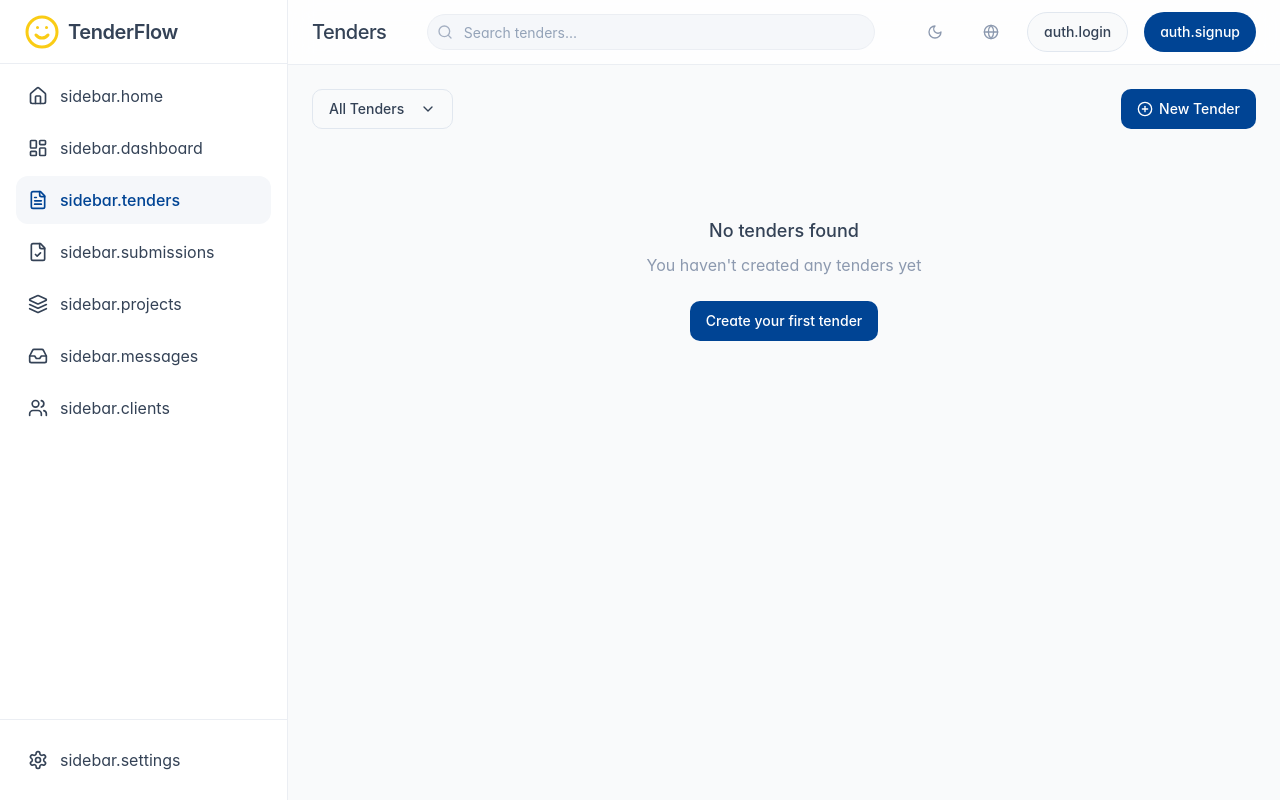
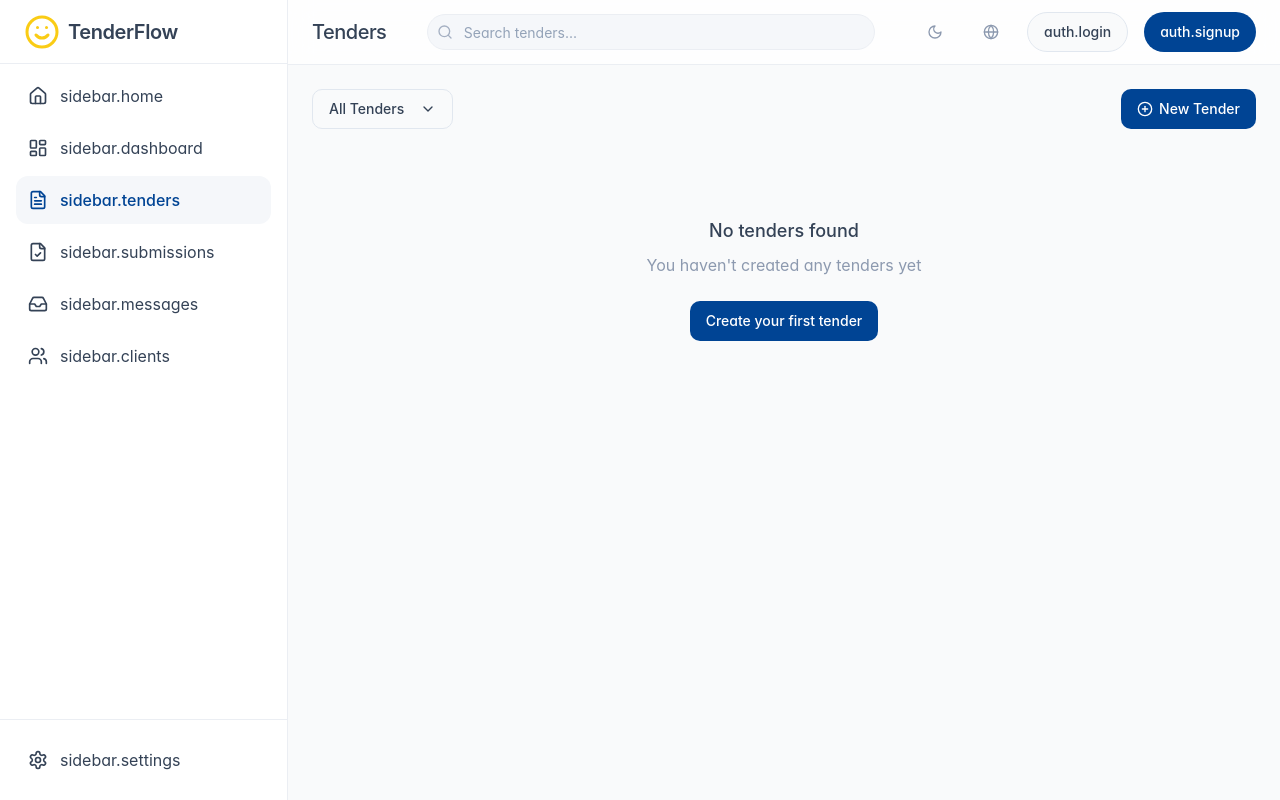
Before and after one commit to pspplus/bieter-cockpit, a React (Vite) app: page /tenders in a window 1280 px wide. Built offline with nearby package versions, Linux system fonts and the light colour scheme.

Commit message:
Remove Projects Projects route
Removes the /projects route and related navigation from the application.

```diff
--- a/src/App.tsx
+++ b/src/App.tsx
@@ -1,3 +1,4 @@
+
 import { Toaster } from "@/components/ui/toaster";
 import { Toaster as Sonner } from "@/components/ui/sonner";
 import { TooltipProvider } from "@/components/ui/tooltip";
--- a/src/components/layout/Sidebar.tsx
+++ b/src/components/layout/Sidebar.tsx
@@ -1,4 +1,3 @@
-
 import { useState, useEffect } from "react";
 import { Link, useLocation } from "react-router-dom";
 import { cn } from "@/lib/utils";
@@ -9,7 +8,6 @@ import {
   ChevronLeft,
   FileCheck,
   Home,
-  Layers,
   LayoutDashboard,
   Settings,
   Users,
@@ -104,16 +102,6 @@ export function Sidebar({ isOpen, onClose }: SidebarProps) {
             <span>{t('sidebar.submissions')}</span>
           </Link>
           <Link
-            to="/projects"
-            className={cn(
-              "tender-step dark:hover:bg-tender-800/50",
-              location.pathname === "/projects" && "tender-step-active dark:bg-tender-800/60 dark:text-primary-foreground dark:font-medium"
-            )}
-          >
-            <Layers className="h-5 w-5" />
-            <span>{t('sidebar.projects')}</span>
-          </Link>
-          <Link
             to="/messages"
             className={cn(
               "tender-step dark:hover:bg-tender-800/50",
```
